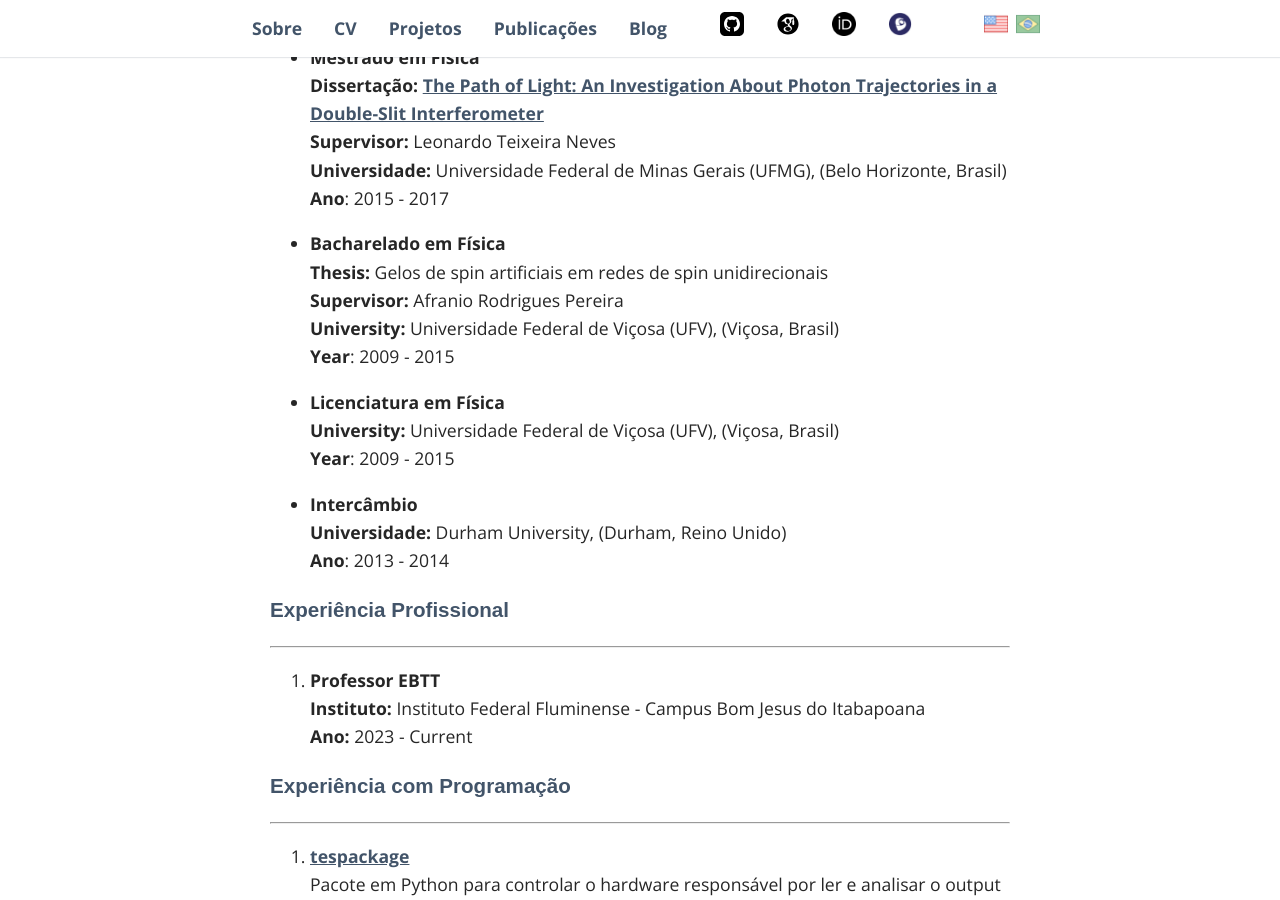
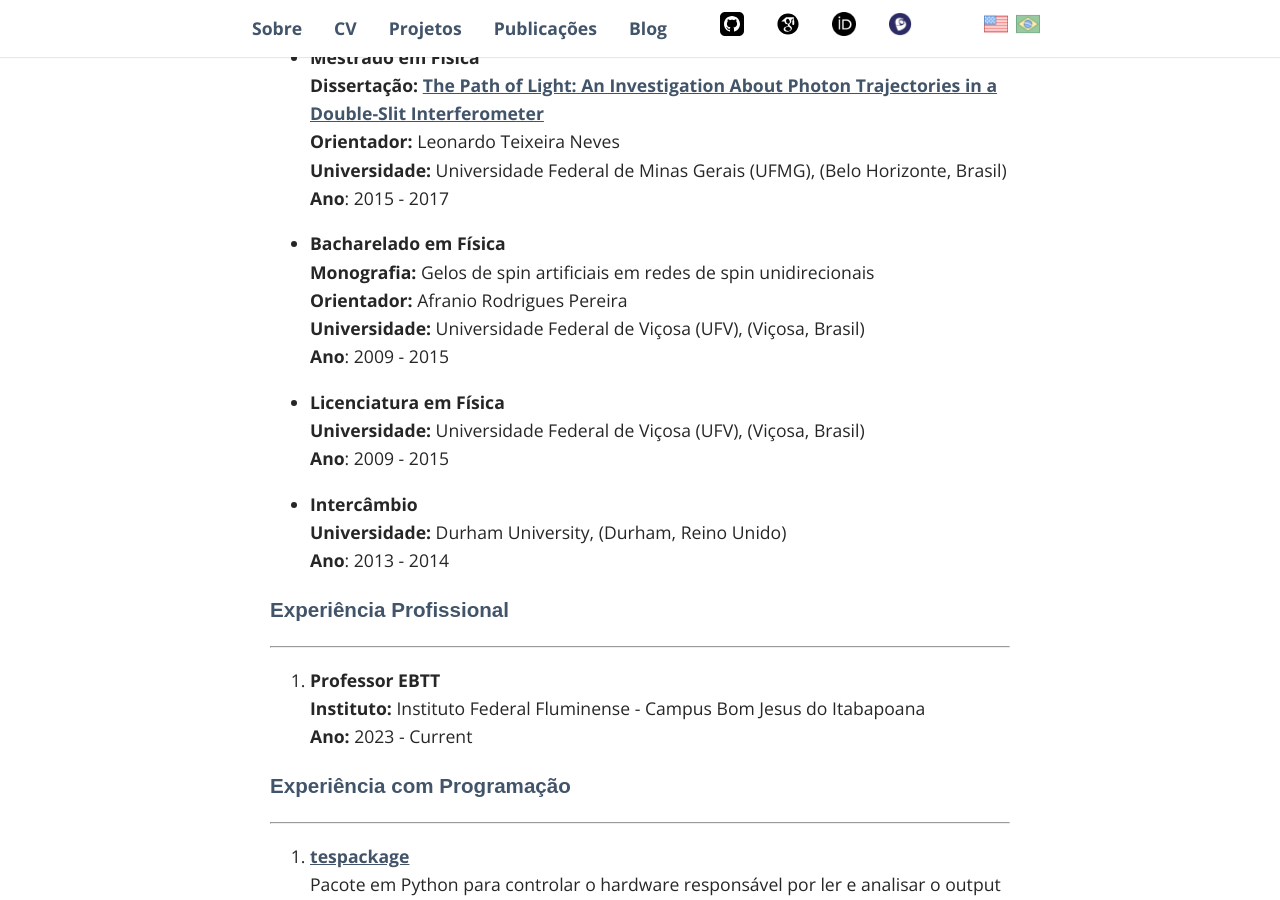
Before and after one commit to Leo-am/Leo-am.github.io, a Jekyll site: the page built from _pages/pt/02_cv.md, in a window 1280 px wide and 900 px high, scrolled down 707 px. Built offline with Jekyll 4.4.1, drawn with Linux system fonts in a browser that asks for light colours; some web fonts are replaced; some of the changed text lies outside the part shown.

```diff
--- a/_pages/pt/02_cv.md
+++ b/_pages/pt/02_cv.md
@@ -11,28 +11,28 @@ lang: pt
 
 - __Doutorado em Física__ <br>
 __Tese:__ [Probing the Unknown: Measurements in the Quantum Realm](https://espace.library.uq.edu.au/view/UQ:aa83ae4) <br>
-__Supervisor:__ Prof. Andrew G. White (Co-supervisor: Dr. Marcelo Almeida) <br>
+__Orientador:__ Prof. Andrew G. White (Co-supervisor: Dr. Marcelo Almeida) <br>
 __Universidade__: The University of Queensland (UQ), (Brisbane, Austrália) <br>
 __Ano__: 2018 - 2023
 
 
 - __Mestrado em Física__ <br>
 __Dissertação:__ [The Path of Light: An Investigation About Photon Trajectories in a Double-Slit Interferometer](https://repositorio.ufmg.br/handle/1843/SMRA-BBSNPY) <br>
-__Supervisor:__ Leonardo Teixeira Neves <br>
+__Orientador:__ Leonardo Teixeira Neves <br>
 __Universidade:__ Universidade Federal de Minas Gerais (UFMG), (Belo Horizonte, Brasil) <br>
 __Ano__: 2015 - 2017
 
 
 - __Bacharelado em Física__ <br>
-__Thesis:__ Gelos de spin artificiais em redes de spin unidirecionais <br>
-__Supervisor:__ Afranio Rodrigues Pereira <br>
-__University:__ Universidade Federal de Viçosa (UFV), (Viçosa, Brasil) <br>
-__Year__: 2009 - 2015
+__Monografia:__ Gelos de spin artificiais em redes de spin unidirecionais <br>
+__Orientador:__ Afranio Rodrigues Pereira <br>
+__Universidade:__ Universidade Federal de Viçosa (UFV), (Viçosa, Brasil) <br>
+__Ano__: 2009 - 2015
 
 
 - __Licenciatura em Física__ <br>
-__University:__ Universidade Federal de Viçosa (UFV), (Viçosa, Brasil) <br>
-__Year__: 2009 - 2015
+__Universidade:__ Universidade Federal de Viçosa (UFV), (Viçosa, Brasil) <br>
+__Ano__: 2009 - 2015
 
 - __Intercâmbio__ <br>
 __Universidade:__ Durham University, (Durham, Reino Unido) <br>
```
Also changed, not shown: other parts of _pages/pt/02_cv.md (+2 -2 lines), _pages/pt/01_about.md (+7 -0 lines), _pages/pt/03_projects.md (+4 -0 lines).
